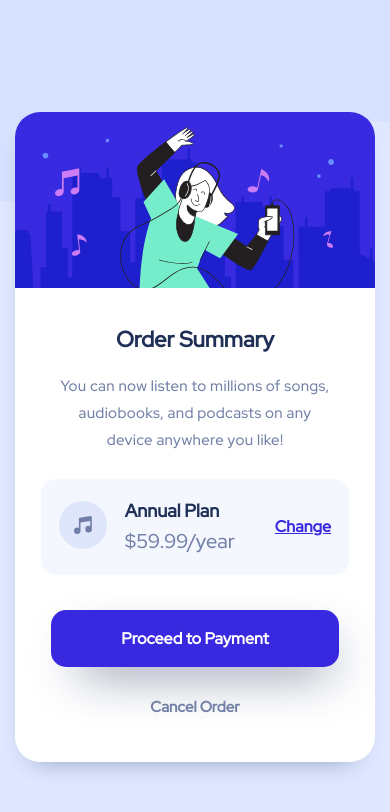
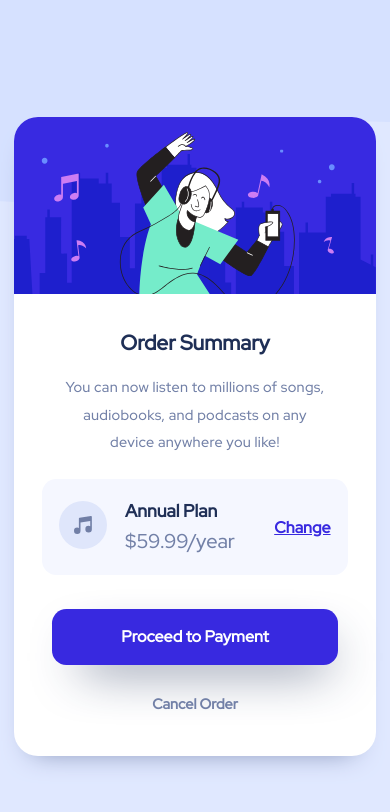
Before and after one commit to CarolinaDangelo/order-summary-card, a plain HTML site: page index.html in a window 390 px wide. Drawn offline with Linux system fonts and the light colour scheme.

Commit message:
Cambios CSS

```diff
--- a/styles.css
+++ b/styles.css
@@ -27,8 +27,8 @@ main {
 
 .container-principal {
     background-color: var(--white);
-    border-radius: 25px;
-    width: 500px;
+    border-radius: 1.5rem;
+    width: 31.2rem;
     display: flex;
     justify-content: center;
     align-items: center;
@@ -41,8 +41,8 @@ main {
 
 .ilustracion img {
     object-fit: cover;
-    border-radius: 25px 25px 0 0;
-    width: 500px;
+    border-radius: 1.5rem 1.5rem 0 0;
+    width: 31.2rem;
 }
 
 .order-summary {
@@ -51,38 +51,38 @@ main {
 
 h1 {
     font-family: var(--font-Red-Hat-Display);
-    font-size: 30px;
+    font-size: 1.87rem;
     font-weight: 900;
     color: var(--Dark-blue);
     text-align: center;
-    padding-top: 15px;
+    padding-top: 0.9rem;
 }
 
 h2 {
     font-family: var(--font-Red-Hat-Display);
     text-align: center;
-    font-size: 18px;
+    font-size: 1.12rem;
     font-weight: 500;
     letter-spacing: 0.02rem;
     color: var(--Desaturated-blue);
     line-height: 1.7rem;
-    padding-bottom: 12px;
+    padding-bottom: 0.75rem;
 }
 
 .container-plan {
     background-color: var(--Very-pale-blue);
-    border-radius: 15px;
+    border-radius: 0.9rem;
     display: flex;
     flex-direction: row;
     align-items: center;
-    gap: 20px;
-    padding: 0 25px 0 25px;
+    gap: 1.25rem;
+    padding: 0 1.5rem 0 1.5rem;
 }
 
 .anual-plan {
     display: flex;
     flex-direction: column;
-    margin: 10px 80px 10px 15px;
+    margin: 0.6rem 5rem 0.6rem 0.9rem;
     line-height: 0.7rem;
     display: inline;
 }
@@ -90,7 +90,7 @@ h2 {
 h3 {
     font-family: var(--font-Red-Hat-Display);
     color: var(--Dark-blue);
-    font-size: 18px;
+    font-size: 1.1rem;
     font-weight: 900;
 }
 
@@ -118,10 +118,10 @@ button {
     color: var(--white);
     font-family: var(--font-Red-Hat-Display);
     border: none;
-    padding: 18px 120px;
-    border-radius: 15px;
-    margin: 35px 35px 15px 35px;
-    font-size: 16px;
+    padding: 1.1rem 7.5rem;
+    border-radius: 0.9rem;
+    margin: 2.1rem 2.1rem 0.9rem 2.1rem;
+    font-size: 1rem;
     font-weight: 600;
 
     -webkit-box-shadow: -1px -1px 16px -4px var(--Dark-blue);
@@ -138,8 +138,8 @@ button:hover {
     font-family: var(--font-Red-Hat-Display);
     color: var(--Desaturated-blue);
     font-weight: 900;
-    font-size: 15px;
-    padding-bottom: 30px;
+    font-size: 0.9rem;
+    padding-bottom: 1.8rem;
 }
 
 .cancel-text:hover {
@@ -154,7 +154,7 @@ button:hover {
         background-repeat: no-repeat;
         background-color: var(--Pale-blue);
         background-size: 100%;
-        margin: 15px;
+        margin: 0.9rem;
     }
 
     main {
@@ -170,30 +170,30 @@ button:hover {
     }
 
     h1 {
-        font-size: 22px;
+        font-size: 1.3rem;
     }
 
     h2 {
-        font-size: 15px;
+        font-size: 0.9rem;
     }
 
     .container-plan {
-        gap: 10px;
-        padding: 0 18px 0 18px;
+        gap: 0.6rem;
+        padding: 0 1.1rem 0 1.1rem;
     }
 
     .anual-plan {
-        margin: 8px 30px 8px 8px;
+        margin: 0.5rem 1.85rem 0.5rem 0.5rem;
     }
 
     .price {
-        font-size: 20px;
+        font-size: 1.25rem;
 
     }
 
     button {
-        padding: 18px 70px;
-        margin: 35px 16px 15px 16px;
+        padding: 1.1rem 4.3rem;
+        margin: 2.1rem 1rem 0.9rem 1rem;
     }
 
 }
```
